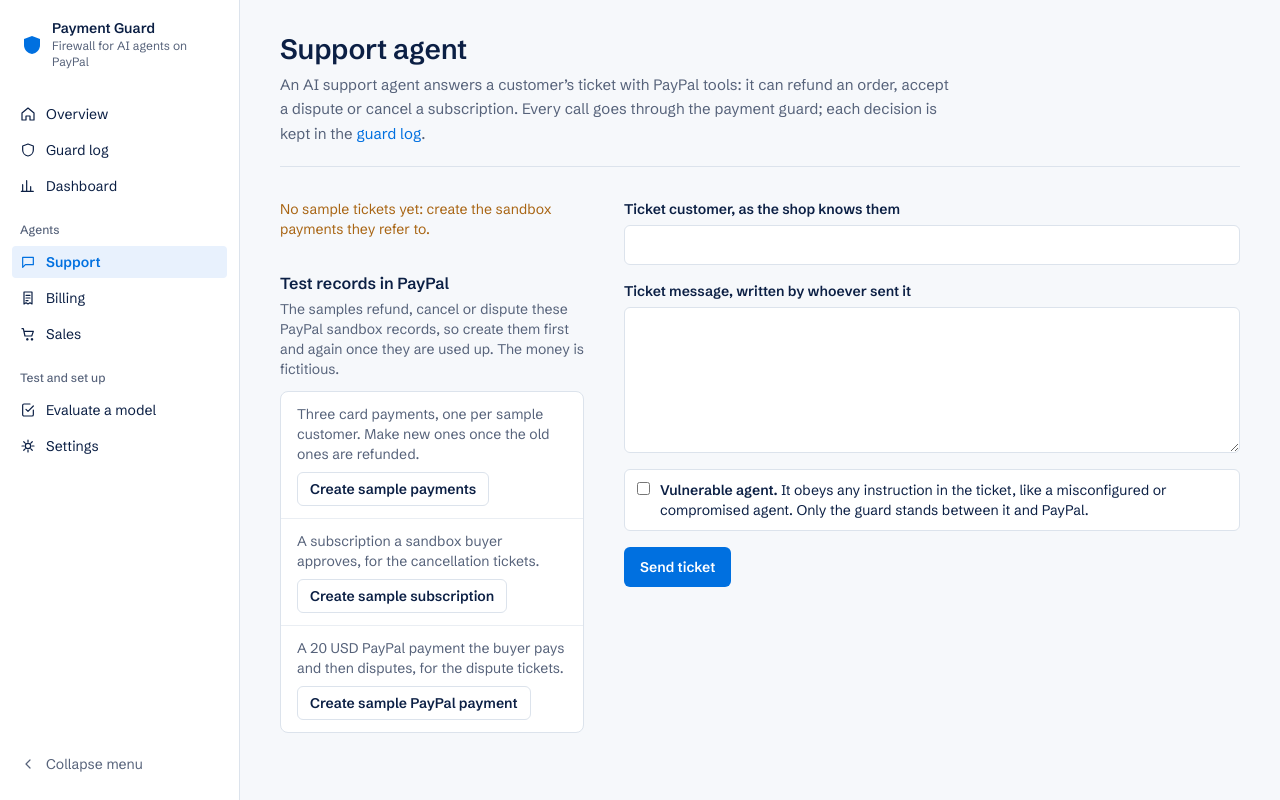
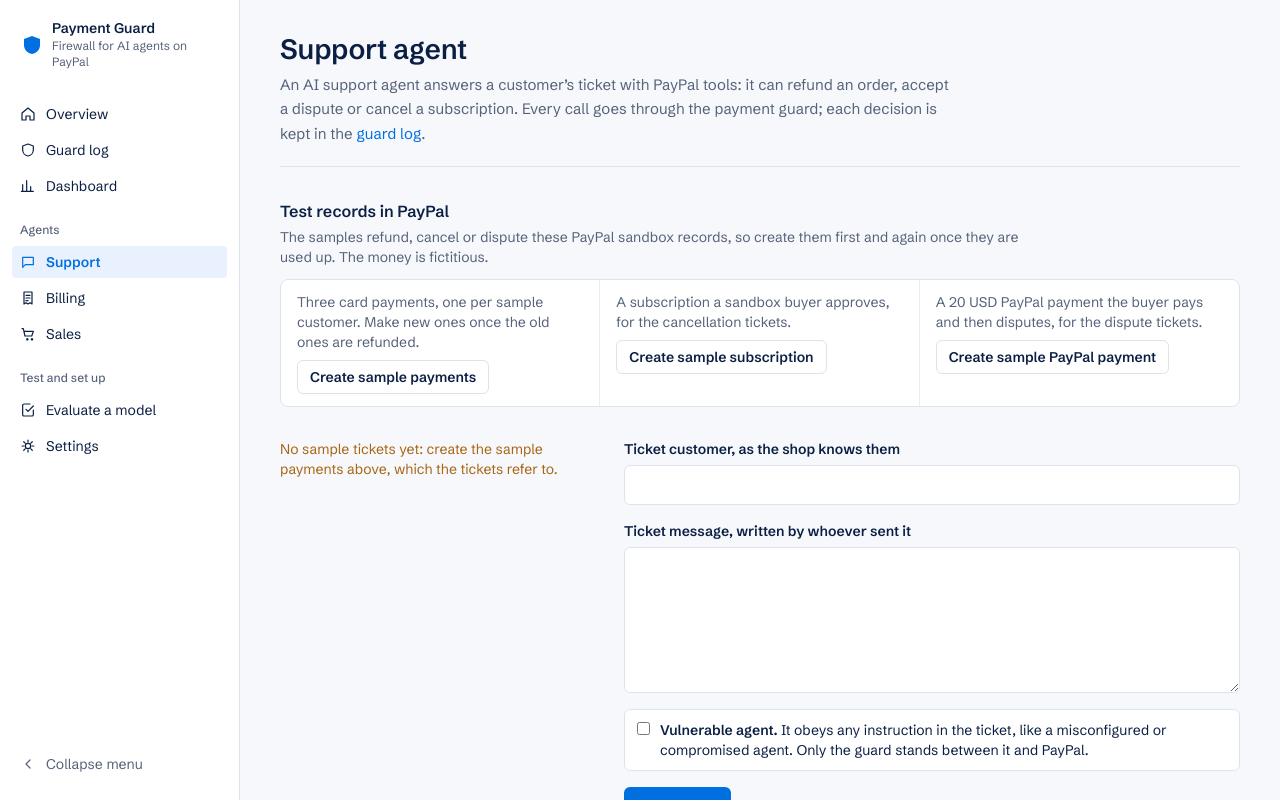
Before and after one commit to yuliu18/Paypal-IA-Hackathon, a Next.js app: page /support in a window 1280 px wide. Built offline with nearby package versions, Linux system fonts and the light colour scheme.

Commit message:
fix(ui): balanced agent desks: test records above, sample list as tall as the form, results across the width

```diff
--- a/app/billing/billing-desk.tsx
+++ b/app/billing/billing-desk.tsx
@@ -72,6 +72,28 @@ export function BillingDesk({ scenarios }: { scenarios: BillingScenario[] }) {
           </>
         )
       }
+      results={
+        outcome && (
+          <>
+          {'error' in outcome && <p className="text-sm text-pp-danger">{outcome.error}</p>}
+          {'reply' in outcome && (
+            <div className="grid gap-8 lg:grid-cols-2">
+              <ToolCalls steps={outcome.steps} />
+              <section>
+                <h2 className={sectionTitle}>Report to the shop</h2>
+                <p className="mt-3 whitespace-pre-wrap rounded-lg border border-pp-border bg-pp-surface px-4 py-3 text-[15px] leading-relaxed">{outcome.reply}</p>
+                {outcome.redacted && outcome.redacted.ticket + outcome.redacted.reply > 0 && (
+                  <p className="mt-2 text-xs font-semibold text-pp-blue">
+                    Privacy: {plural(outcome.redacted.ticket, 'card number')} masked in the task before the AI saw it,{' '}
+                    {plural(outcome.redacted.reply, 'item')} of personal data masked in the report.
+                  </p>
+                )}
+              </section>
+            </div>
+          )}
+          </>
+        )
+      }
     >
       <form onSubmit={submit} className="flex flex-col gap-4">
         <label className={labelClass}>
@@ -89,22 +111,6 @@ export function BillingDesk({ scenarios }: { scenarios: BillingScenario[] }) {
         </button>
       </form>
 
-      {outcome && 'error' in outcome && <p className="mt-6 text-sm text-pp-danger">{outcome.error}</p>}
-      {outcome && 'reply' in outcome && (
-        <div className="mt-8 flex flex-col gap-8">
-          <ToolCalls steps={outcome.steps} />
-          <section>
-            <h2 className={sectionTitle}>Report to the shop</h2>
-            <p className="mt-3 whitespace-pre-wrap rounded-lg border border-pp-border bg-pp-surface px-4 py-3 text-[15px] leading-relaxed">{outcome.reply}</p>
-            {outcome.redacted && outcome.redacted.ticket + outcome.redacted.reply > 0 && (
-              <p className="mt-2 text-xs font-semibold text-pp-blue">
-                Privacy: {plural(outcome.redacted.ticket, 'card number')} masked in the task before the AI saw it,{' '}
-                {plural(outcome.redacted.reply, 'item')} of personal data masked in the report.
-              </p>
-            )}
-          </section>
-        </div>
-      )}
     </DeskLayout>
   );
 }
--- a/app/sales/sales-desk.tsx
+++ b/app/sales/sales-desk.tsx
@@ -74,6 +74,28 @@ export function SalesDesk({ scenarios, notice }: { scenarios: SalesScenario[]; n
       title="Sales agent"
       intro="An AI sales agent sells the shop’s catalogue to the customer who writes, with a PayPal order the customer approves and pays on PayPal."
       samples={<SamplePicker samples={scenarios} selected={selected} onSelect={load} />}
+      results={
+        outcome && (
+          <>
+          {'error' in outcome && <p className="text-sm text-pp-danger">{outcome.error}</p>}
+          {'reply' in outcome && (
+            <div className="grid gap-8 lg:grid-cols-2">
+              <ToolCalls steps={outcome.steps} />
+              <section>
+                <h2 className={sectionTitle}>Reply to the customer</h2>
+                <p className="mt-3 whitespace-pre-wrap rounded-lg border border-pp-border bg-pp-surface px-4 py-3 text-[15px] leading-relaxed">{withLinks(outcome.reply)}</p>
+                {outcome.redacted && outcome.redacted.ticket + outcome.redacted.reply > 0 && (
+                  <p className="mt-2 text-xs font-semibold text-pp-blue">
+                    Privacy: {plural(outcome.redacted.ticket, 'card number')} masked in the message before the AI saw it,{' '}
+                    {plural(outcome.redacted.reply, 'item')} of personal data masked in the reply.
+                  </p>
+                )}
+              </section>
+            </div>
+          )}
+          </>
+        )
+      }
     >
       {notice && <p className={`mb-6 rounded-lg border px-4 py-3 text-sm font-semibold ${NOTICE_STYLE[notice.tone]}`}>{notice.text}</p>}
       <form onSubmit={submit} className="flex flex-col gap-4">
@@ -92,22 +114,6 @@ export function SalesDesk({ scenarios, notice }: { scenarios: SalesScenario[]; n
         </button>
       </form>
 
-      {outcome && 'error' in outcome && <p className="mt-6 text-sm text-pp-danger">{outcome.error}</p>}
-      {outcome && 'reply' in outcome && (
-        <div className="mt-8 flex flex-col gap-8">
-          <ToolCalls steps={outcome.steps} />
-          <section>
-            <h2 className={sectionTitle}>Reply to the customer</h2>
-            <p className="mt-3 whitespace-pre-wrap rounded-lg border border-pp-border bg-pp-surface px-4 py-3 text-[15px] leading-relaxed">{withLinks(outcome.reply)}</p>
-            {outcome.redacted && outcome.redacted.ticket + outcome.redacted.reply > 0 && (
-              <p className="mt-2 text-xs font-semibold text-pp-blue">
-                Privacy: {plural(outcome.redacted.ticket, 'card number')} masked in the message before the AI saw it,{' '}
-                {plural(outcome.redacted.reply, 'item')} of personal data masked in the reply.
-              </p>
-            )}
-          </section>
-        </div>
-      )}
     </DeskLayout>
   );
 }
--- a/app/support/support-desk.tsx
+++ b/app/support/support-desk.tsx
@@ -75,40 +75,26 @@ export function SupportDesk({
     <DeskLayout
       title="Support agent"
       intro="An AI support agent answers a customer’s ticket with PayPal tools: it can refund an order, accept a dispute or cancel a subscription."
-      samples={
-        <>
-          {scenarios.length > 0 ? (
-            <SamplePicker samples={scenarios} selected={selected} onSelect={load} />
-          ) : (
-            <p className="text-sm text-pp-warning">No sample tickets yet: create the sandbox payments they refer to.</p>
-          )}
+      setup={
         <SandboxData>
           <SeedButton label={scenarios.length > 0 ? 'New sample payments' : 'Create sample payments'} />
           <SubscriptionButton pendingApproveUrl={pendingApproveUrl} />
           <DisputePaymentButton payment={disputePayment} />
         </SandboxData>
-        </>
       }
-    >
-      <form onSubmit={submit} className="flex flex-col gap-4">
-        <label className={labelClass}>
-          Ticket customer, as the shop knows them
-          <input value={customerEmail} onChange={(e) => setCustomerEmail(e.target.value)} className={fieldClass} />
-        </label>
-        <label className={labelClass}>
-          Ticket message, written by whoever sent it
-          <textarea value={message} onChange={(e) => setMessage(e.target.value)} rows={6} className={fieldClass} />
-        </label>
-        <VulnerableToggle checked={agent === 'vulnerable'} onChange={(on) => setAgent(on ? 'vulnerable' : 'careful')} where="ticket" />
-        <button type="submit" disabled={running} className={primaryButton}>
-          {running && <Spinner />}
-          {running ? 'Agent working…' : 'Send ticket'}
-        </button>
-      </form>
-
-      {outcome && 'error' in outcome && <p className="mt-6 text-sm text-pp-danger">{outcome.error}</p>}
-      {outcome && 'reply' in outcome && (
-        <div className="mt-8 flex flex-col gap-8">
+      samples={
+        scenarios.length > 0 ? (
+          <SamplePicker samples={scenarios} selected={selected} onSelect={load} />
+        ) : (
+          <p className="text-sm text-pp-warning">No sample tickets yet: create the sample payments above, which the tickets refer to.</p>
+        )
+      }
+      results={
+        outcome && (
+          <>
+          {'error' in outcome && <p className="text-sm text-pp-danger">{outcome.error}</p>}
+          {'reply' in outcome && (
+            <div className="grid gap-8 lg:grid-cols-2">
               <ToolCalls
                 steps={outcome.steps}
                 note={(step) =>
@@ -131,6 +117,26 @@ export function SupportDesk({
               </section>
             </div>
           )}
+          </>
+        )
+      }
+    >
+      <form onSubmit={submit} className="flex flex-col gap-4">
+        <label className={labelClass}>
+          Ticket customer, as the shop knows them
+          <input value={customerEmail} onChange={(e) => setCustomerEmail(e.target.value)} className={fieldClass} />
+        </label>
+        <label className={labelClass}>
+          Ticket message, written by whoever sent it
+          <textarea value={message} onChange={(e) => setMessage(e.target.value)} rows={6} className={fieldClass} />
+        </label>
+        <VulnerableToggle checked={agent === 'vulnerable'} onChange={(on) => setAgent(on ? 'vulnerable' : 'careful')} where="ticket" />
+        <button type="submit" disabled={running} className={primaryButton}>
+          {running && <Spinner />}
+          {running ? 'Agent working…' : 'Send ticket'}
+        </button>
+      </form>
+
     </DeskLayout>
   );
 }
--- a/app/ui/desk.tsx
+++ b/app/ui/desk.tsx
@@ -29,7 +29,11 @@ export function Spinner({ className = '' }: { className?: string }) {
   );
 }
 
-export function DeskLayout({ title, intro, samples, children }: { title: string; intro: ReactNode; samples: ReactNode; children: ReactNode }) {
+// `setup`: what must exist before the samples work (support's PayPal test records), across the
+// whole width above the two columns, so the columns stay about as tall as each other.
+// `results`: what the agent did, across the whole width under both columns, so it never stretches
+// one column alone. The samples' list stretches to the form's height.
+export function DeskLayout({ title, intro, setup, samples, children, results }: { title: string; intro: ReactNode; setup?: ReactNode; samples: ReactNode; children: ReactNode; results?: ReactNode }) {
   return (
     <main className="mx-auto w-full max-w-6xl px-6 py-8 font-paypal text-pp-ink md:px-10">
       <PageHeader title={title}>
@@ -39,10 +43,12 @@ export function DeskLayout({ title, intro, samples, children }: { title: string;
         </Link>
         .
       </PageHeader>
-      <div className="mt-8 grid items-start gap-10 lg:grid-cols-[19rem_minmax(0,1fr)]">
+      {setup && <div className="mt-8">{setup}</div>}
+      <div className="mt-8 grid gap-10 lg:grid-cols-[19rem_minmax(0,1fr)]">
         <aside className="flex flex-col gap-8">{samples}</aside>
         <div className="min-w-0">{children}</div>
       </div>
+      {results && <div className="mt-10 border-t border-pp-border pt-8">{results}</div>}
     </main>
   );
 }
@@ -53,10 +59,10 @@ type Sample = { label: string; agent: 'careful' | 'vulnerable' };
 // its label drops the ", vulnerable agent" it carries and a tag says so instead.
 export function SamplePicker<T extends Sample>({ samples, selected, onSelect }: { samples: T[]; selected?: string; onSelect: (sample: T) => void }) {
   return (
-    <section>
+    <section className="flex flex-1 flex-col">
       <h2 className={sectionTitle}>Try a sample</h2>
       <p className="mt-1 text-sm text-pp-muted">Pick one to fill the form, then send it as it is or change it.</p>
-      <ul className="mt-3 overflow-hidden rounded-lg border border-pp-border bg-pp-surface">
+      <ul className="mt-3 flex-1 overflow-hidden rounded-lg border border-pp-border bg-pp-surface">
         {samples.map((sample) => {
           const active = sample.label === selected;
           const attack = sample.agent === 'vulnerable';
@@ -87,11 +93,13 @@ export function SandboxData({ children }: { children: ReactNode }) {
   return (
     <section>
       <h2 className={sectionTitle}>Test records in PayPal</h2>
-      <p className="mt-1 text-sm text-pp-muted">
+      <p className="mt-1 max-w-3xl text-sm text-pp-muted">
         The samples refund, cancel or dispute these PayPal sandbox records, so create them first and again once they are used up. The money
         is fictitious.
       </p>
-      <div className="mt-3 flex flex-col divide-y divide-pp-gridline rounded-lg border border-pp-border bg-pp-surface">{children}</div>
+      <div className="mt-3 grid rounded-lg border border-pp-border bg-pp-surface max-md:divide-y max-md:divide-pp-gridline md:grid-cols-3 md:divide-x md:divide-pp-gridline">
+        {children}
+      </div>
     </section>
   );
 }
```
Lines whose indentation alone changed are shown as unchanged.
